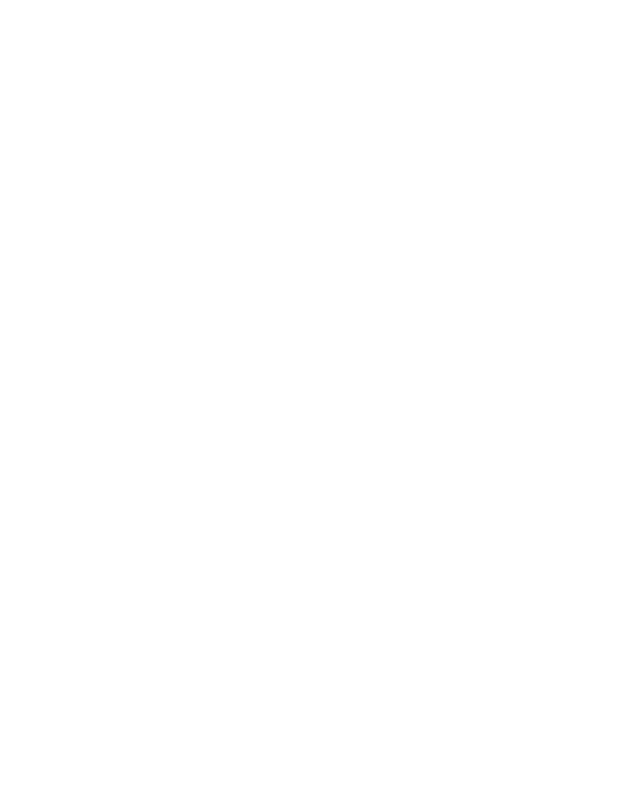
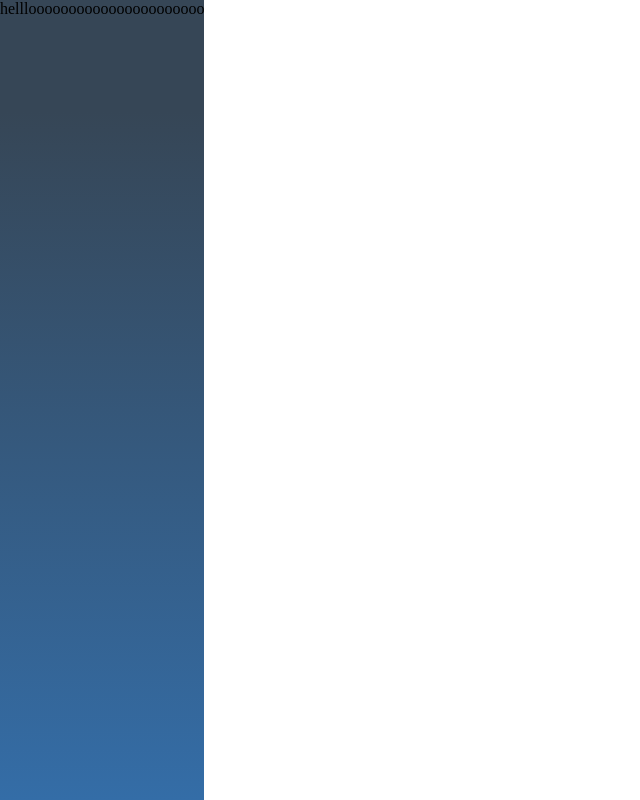
Before and after one commit to affanyfan/hypermachine, an Electron app: page index.html in a window 1150 px wide. Shown: the whole page, without its empty margins (0-640 px from the left). Drawn offline with Linux system fonts and the light colour scheme.

Commit message:
gradient sidebar

```diff
--- a/index.html
+++ b/index.html
@@ -2,7 +2,9 @@
 <html>
 <head>
 	<title>Hyper Machine</title>
+	<link rel="stylesheet" type="text/css" href="stylesheet.css">
 </head>
 <body>
+<div id="sidebar">hellloooooooooooooooooooooo</div>
 </body>
 </html>
--- a/stylesheet.css
+++ b/stylesheet.css
@@ -0,0 +1,10 @@
+
+#sidebar {
+	width: 305;
+	height: 100%;
+	background-image: linear-gradient(-180deg, #364656 14%, #346DA7 100%);
+	position: fixed;
+	top: 0;
+	left: 0;
+	z-index: 0;
+}
```
